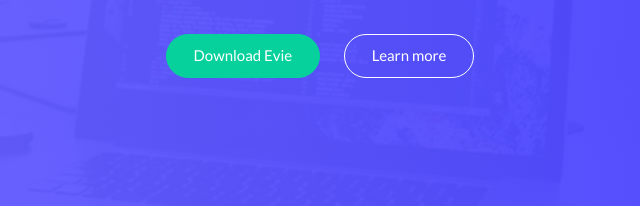
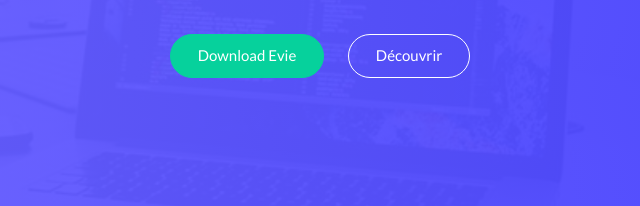
Before and after one commit to OliveCh12/WebDigital, a plain HTML site: page index.html in a window 1280 px wide. Shown: the part 412-618 px from the top of the page, 320-960 px from the left. Drawn offline with Linux system fonts and the light colour scheme.

Commit message:
Change link

```diff
--- a/index.html
+++ b/index.html
@@ -35,7 +35,7 @@
 						<h1 class="hero__title">A production-ready theme for your projects</h1>
 						<p class="hero__text">Evie is an MIT licensed template bundled with a minimal style guide to build websites faster. It is extemely lightweight, customizable and works perfectly on modern browsers.</p>
 						<a href="#" class="button button__accent">Download Evie</a>
-						<a href="#" class="button hero__button">Learn more</a>
+						<a href="#" class="button hero__button">Découvrir</a>
 					</div>
 				</div>
 			</div>
```
